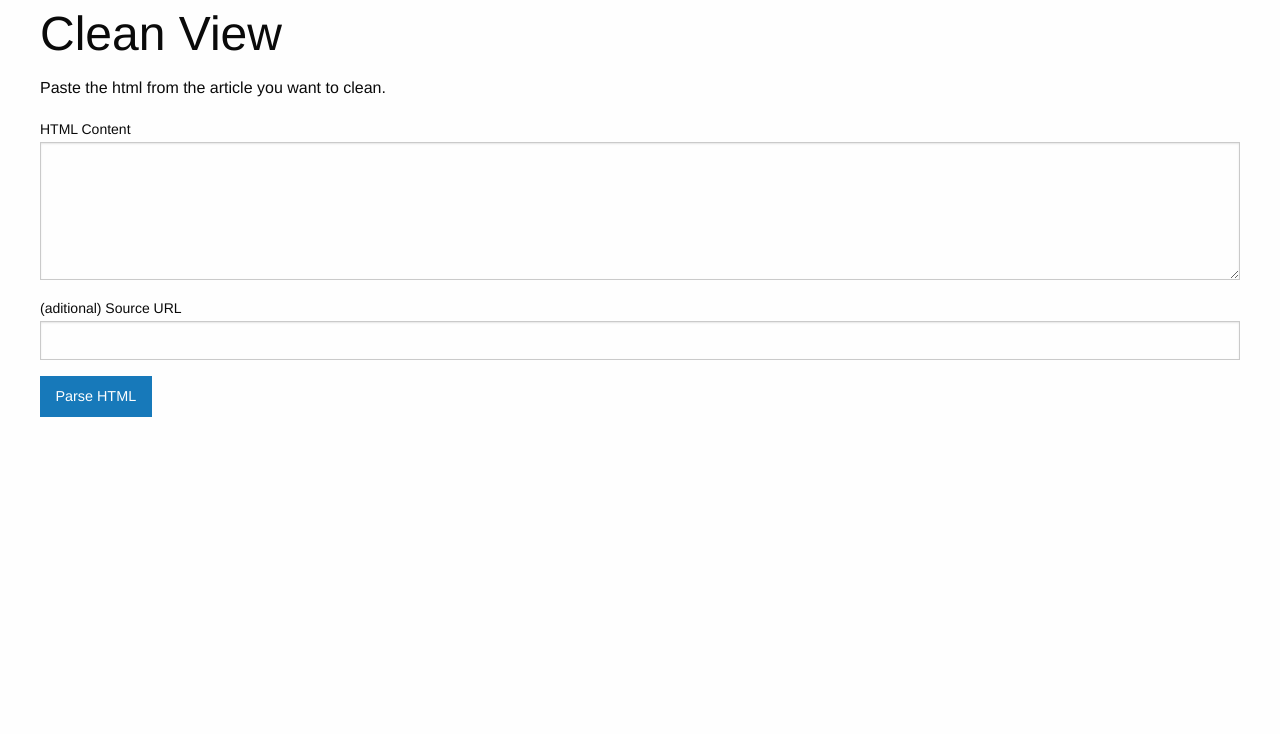
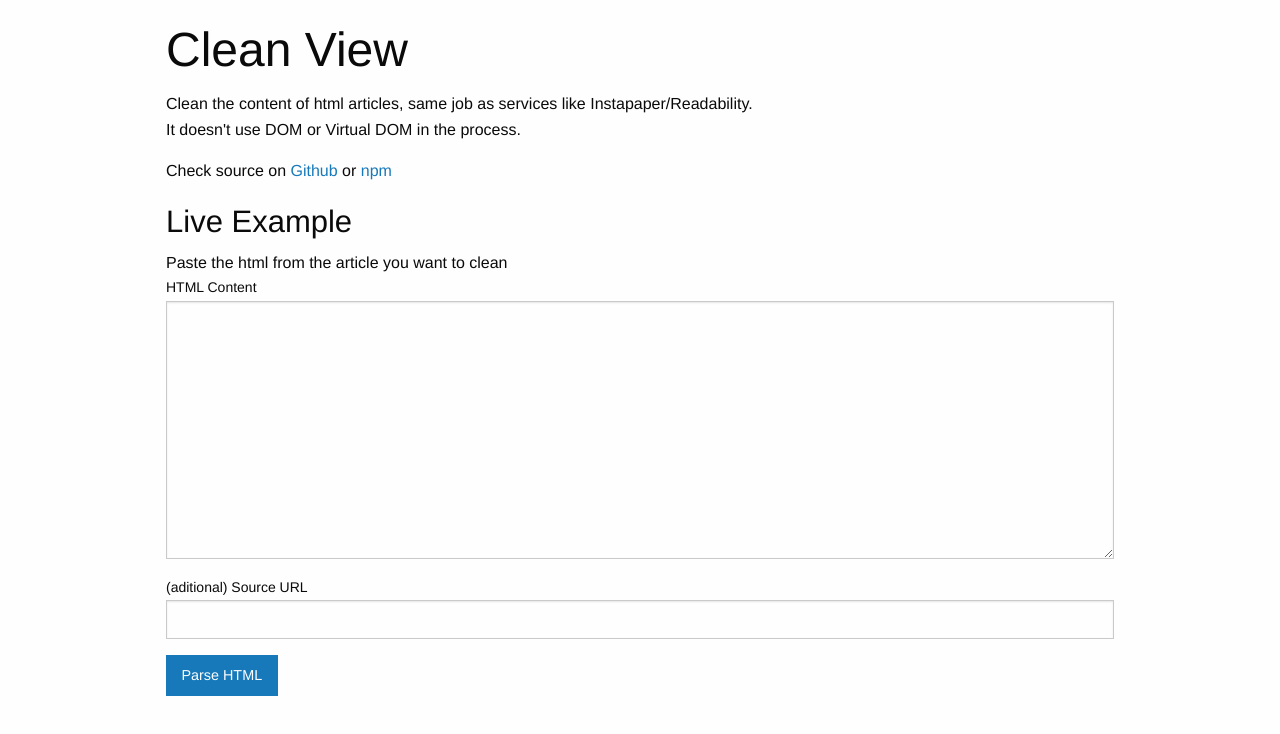
Before and after one commit to HersonHN/cleanview, a website built with webpack: page docs/index.html in a window 1280 px wide. Built offline with nearby package versions, Linux system fonts and the light colour scheme.

Commit message:
doc page

```diff
--- a/docs/index.html
+++ b/docs/index.html
@@ -6,6 +6,11 @@
     <link rel="stylesheet" href="https://cdnjs.cloudflare.com/ajax/libs/foundation/6.4.3/css/foundation-float.min.css">
     <script src="cleanview.js"></script>
     <style media="screen">
+      .page-container {
+        max-width: 980px;
+        padding: 1rem;
+        margin: auto;
+      }
       #output {
         padding: 3rem;
         border: 1px solid #666;
@@ -16,16 +21,25 @@
     </style>
   </head>
   <body>
-    <div class="row">
+    <div class="page-container">
       <h1>Clean View</h1>
-      <p>Paste the html from the article you want to clean.</p>
+      <p>Clean the content of html articles, same job as services like Instapaper/Readability.<br>
+        It doesn't use DOM or Virtual DOM in the process.
+      </p>
 
+      <p>
+        Check source on <a href="https://www.github.com/hersonhn/cleanview">Github</a>
+        or <a href="https://npmjs.com/package/cleanview">npm</a>
+      </p>
+
+      <h3>Live Example</h3>
       <form>
+        <caption>Paste the html from the article you want to clean</caption>
         <div class="grid-container">
           <div class="grid-x grid-padding-x">
             <div class="cell">
               <label>HTML Content
-                <textarea id="input" width="100%" rows="5"></textarea>
+                <textarea id="input" width="100%" rows="10"></textarea>
               </label>
             </div>
             <div class="cell">
@@ -36,9 +50,7 @@
           </div>
         </div>
       </form>
-
       <button class="button" id="parse">Parse HTML</button>
-
 
       <div id="output"></div>
     </div>
```
